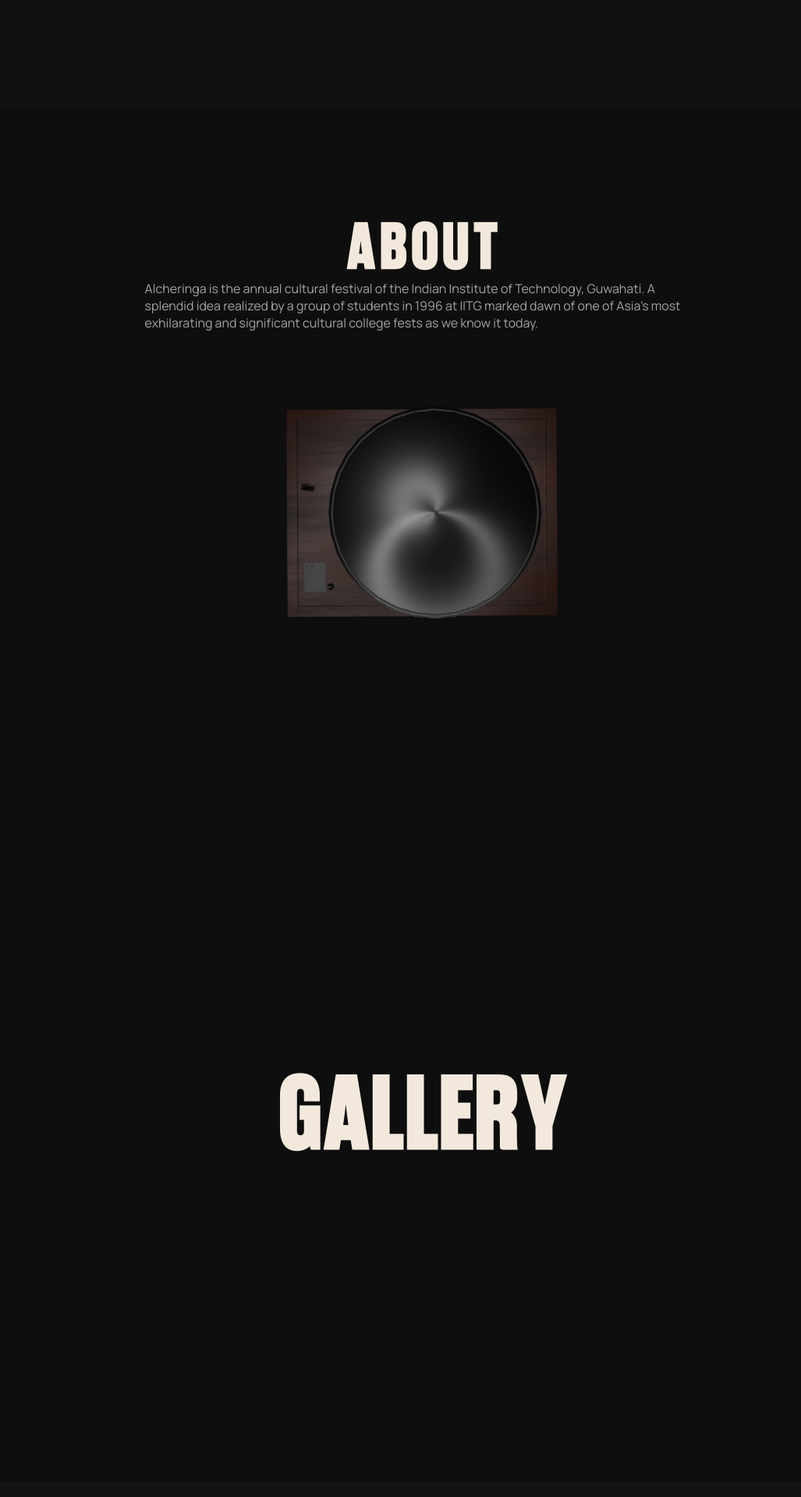
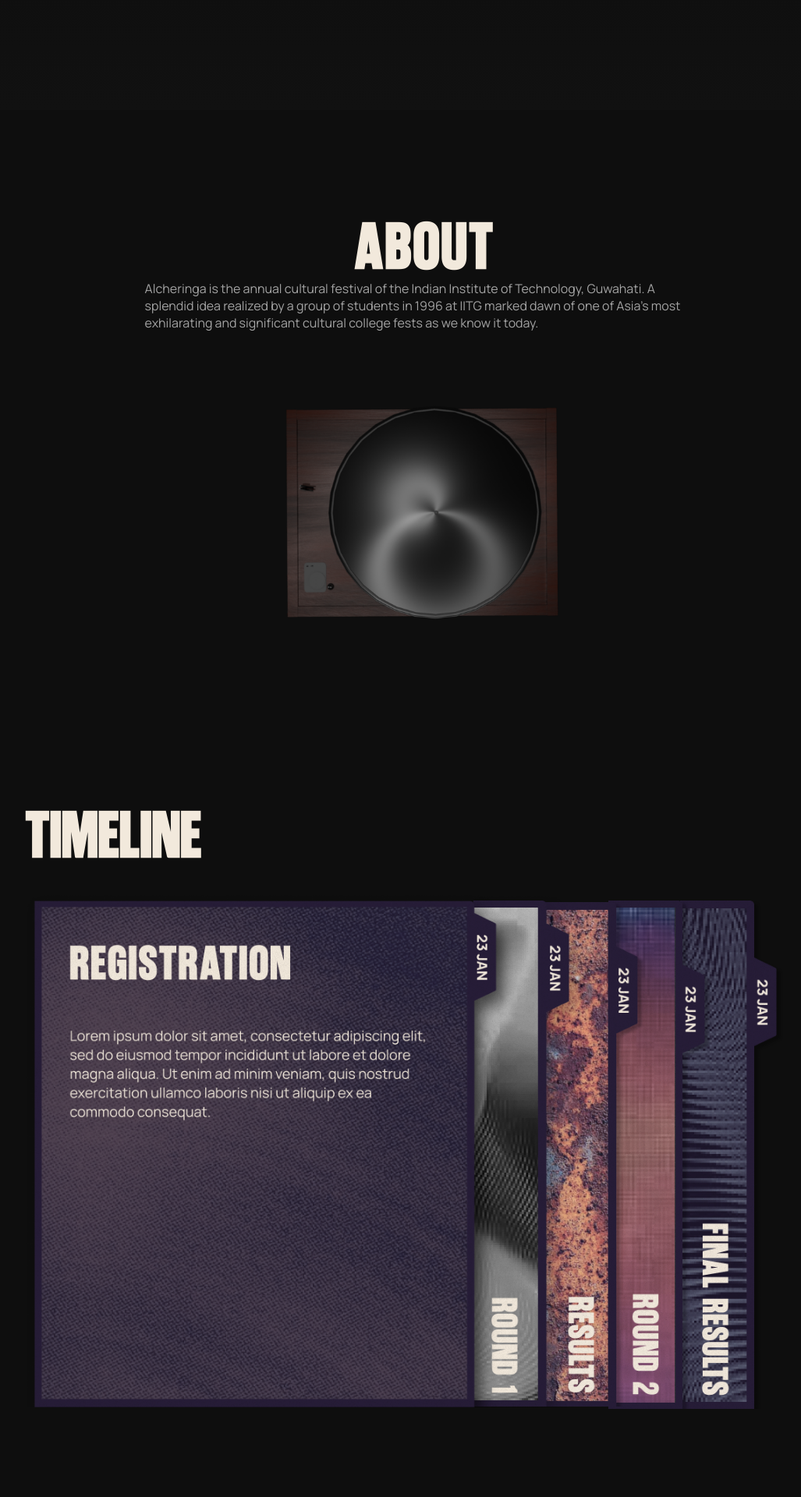
Before and after one commit to sristivats/rock2026, a Django app: page / in a window 1280 px wide. Shown: the part 809-2729 px from the top of the page at 78% size, without its empty margins (96-1123 px from the left). Run offline with Django 5.2, Linux system fonts and the light colour scheme.

Commit message:
ui improvements and timeline section added

```diff
--- a/bands/static/bands/css/homeStyle.css
+++ b/bands/static/bands/css/homeStyle.css
@@ -14,6 +14,7 @@ html,
 body {
   width: 100%;
   font-size: 16px;
+  scroll-behavior: smooth;
 }
 
 .wrapper {
@@ -63,6 +64,21 @@ body {
   color: #f2e9dc;
   font-weight: 500;
   padding: 0.25rem 0.5rem 0.25rem 0.5rem;
+}
+
+.nav-items .nav-link {
+  text-decoration: none;
+  color: inherit;
+  /* font-weight: 600; */
+  letter-spacing: 0.04em;
+  cursor: pointer;
+  padding: 0 8px;
+  display: inline-block;
+}
+
+.nav-items .nav-link:hover {
+  opacity: 0.9;
+  transform: translateY(-1px);
 }
 
 .hamburger {
@@ -208,7 +224,7 @@ body {
   all: unset;
   font-family: "Brunson", sans-serif;
   font-size: 5rem;
-  letter-spacing: 0.35rem;
+  letter-spacing: 0.1rem;
   text-align: center;
   color: #f2e9dc;
 }
@@ -226,6 +242,66 @@ body {
 
 .about-image img {
   width: 100%;
+}
+
+.timeline {
+  width: 100%;
+  background: #0e0e0e;
+  display: flex;
+  flex-direction: column;
+  justify-content: center;
+  align-items: center;
+  padding-top: 5rem;
+}
+
+.timeline h2 {
+  font-family: "Brunson", sans-serif;
+  width: 100%;
+  color: #f2e9dc;
+  font-size: 5rem;
+  font-weight: 100;
+}
+
+.timeline-container {
+  /* display: flex;
+  align-items: center;
+  justify-content: center; */
+  position: relative;
+width: 100%;
+  aspect-ratio: 16/12;
+  margin-top: 2rem;
+}
+
+.timeline .time-1 {
+  position: absolute;
+  width: 62%;
+}
+
+.timeline .time-2 {
+  position: absolute;
+  left: 55%;
+  width: 16.1%;
+}
+
+.timeline .time-3 {
+  position: absolute;
+  left: 65%;
+  width: 12.65%;
+  top: 1.4%;
+}
+
+.timeline .time-4 {
+  position: absolute;
+  width: 13%;
+  left: 73%;
+  top: 1.2%;
+}
+
+.timeline .time-5 {
+  position: absolute;
+  width: 13%;
+  left: 82%;
+  top: 1.2%;
 }
 
 /* container */
@@ -453,6 +529,10 @@ body {
   display: none;
 }
 
+.icons a:hover {
+  transform: scale(1.1);
+}
+
 /* Hamburger icon */
 .hamburger {
   width: 30px;
--- a/bands/templates/bands/home.html
+++ b/bands/templates/bands/home.html
@@ -25,37 +25,35 @@
     Your browser does not support the audio element.
   </audio>
 
-    <!-- Hamburger Menu (place this first, right after body tag) -->
   <div class="hamburger-menu">
     <div class="menu-header">
       <button class="close-btn">&times;</button>
     </div>
     <nav class="menu-nav">
       <a href="#home">Home</a>
-      <a href="#about">About</a>
-      <a href="#services">Services</a>
+      <a href="#about">About Us</a>
+      <a href="#timeline">Timeline</a>
       <a href="#contact">Contact</a>
     </nav>
   </div>
 
-  <!-- Overlay (to dim background when menu is open) -->
   <div class="menu-overlay"></div>
 
 
-  <div class="heading">
+  <div class="heading" id="home">
     <div class="wrapper">
       <div class="navbar">
         <div class="left">
           <img src="{% static 'bands/images/hamburger-menu.png'%}" alt="" class="hamburger">
           <img src="{% static 'bands/images/navImg.png'%}" alt="" class="img1">
           <div class="nav-items">
-            <span>HOME</span>
+            <a href="#home" class="nav-link">HOME</a>
             <img src="{% static 'bands/images/circle.png'%}" alt="" class="img2">
-            <span>ABOUT US</span>
+            <a href="#about" class="nav-link">ABOUT US</a>
             <img src="{% static 'bands/images/circle.png'%}" alt="" class="img2">
-            <span>TIMELINE</span>
+            <a href="#timeline" class="nav-link">TIMELINE</a>
             <img src="{% static 'bands/images/circle.png'%}" alt="" class="img2">
-            <span>CONTACT US</span>
+            <a href="#contact" class="nav-link">CONTACT US</a>
           </div>
         </div>
         <div class="right">
@@ -80,7 +78,7 @@
     </div>
   </div>
 
-  <div class="about">
+  <div class="about" id="about">
     <div class="wrapper">
       <div class="about-container">
         <h2>ABOUT</h2>
@@ -92,6 +90,19 @@
           <img src="{% static 'bands/images/vinylBoard.png' %}" alt="" class="about-vinyl-board">
         </div>
       </div>
+    </div>
+  </div>
+
+  <div class="timeline" id="timeline">
+    <div class="wrapper">
+      <h2>TIMELINE</h2>
+
+      <div class="timeline-container">
+      <img src="{% static 'bands/images/timeline/timeline-main-5.png' %}" alt="" class="time-5">
+      <img src="{% static 'bands/images/timeline/timeline-main-4.png' %}" alt="" class="time-4">
+      <img src="{% static 'bands/images/timeline/timeline-main-3.png' %}" alt="" class="time-3">
+      <img src="{% static 'bands/images/timeline/timeline-main-2.png' %}" alt="" class="time-2">
+      <img src="{% static 'bands/images/timeline/timeline-main-1.png' %}" alt="" class="time-1"></div>
     </div>
   </div>
 
@@ -108,7 +119,7 @@
     <img src="{% static 'bands/images/gallery/img8.png' %}" alt="" id="img9">
   </div>
 
-  <div class="contact">
+  <div class="contact" id="contact">
     <h2 id="help1">Need any help? Reach out to us.</h2>
     <h2 id="help2">Need any help?</h2>
 
@@ -124,10 +135,18 @@
             <div class="connect">
               <p>Connect</p>
               <div class="icons">
+                <a href="https://www.instagram.com/rockophonix_alcheriitg/" target="_blank">
                   <img src="{% static 'bands/images/footer-icons/insta-icon.png' %}" alt="">
+                </a>
+                <a href="" target="_blank">
                   <img src="{% static 'bands/images/footer-icons/youtube-icon.png' %}" alt="">
+                </a>
+                <a href="" target="_blank">
                   <img src="{% static 'bands/images/footer-icons/facebook-icon.png' %}" alt="">
+                </a>
+                <a href="https://x.com/home" target="_blank">
                   <img src="{% static 'bands/images/footer-icons/twitter-icon.png' %}" alt="">
+                </a>
               </div>
             </div>
           </div>
@@ -135,10 +154,18 @@
             <div class="temp-connect">
               <h4>Connect</h4>
               <div class="temp-icons">
+                <a href="https://www.instagram.com/rockophonix_alcheriitg/" target="_blank">
                   <img src="{% static 'bands/images/footer-icons/insta-icon.png' %}" alt="">
+                </a>
+                <a href="" target="_blank">
                   <img src="{% static 'bands/images/footer-icons/youtube-icon.png' %}" alt="">
+                </a>
+                <a href="" target="_blank">
                   <img src="{% static 'bands/images/footer-icons/facebook-icon.png' %}" alt="">
+                </a>
+                <a href="https://x.com/home" target="_blank">
                   <img src="{% static 'bands/images/footer-icons/twitter-icon.png' %}" alt="">
+                </a>
               </div>
             </div>
             <div class="contact-text">
```
Also changed, not shown: bands/static/bands/images/timeline/timeline-main-1.png (added), bands/static/bands/images/timeline/timeline-main-2.png (added), bands/static/bands/images/timeline/timeline-main-3.png (added), bands/static/bands/images/timeline/timeline-main-4.png (added), bands/static/bands/images/timeline/timeline-main-5.png (added). Lines whose indentation alone changed are shown as unchanged.
